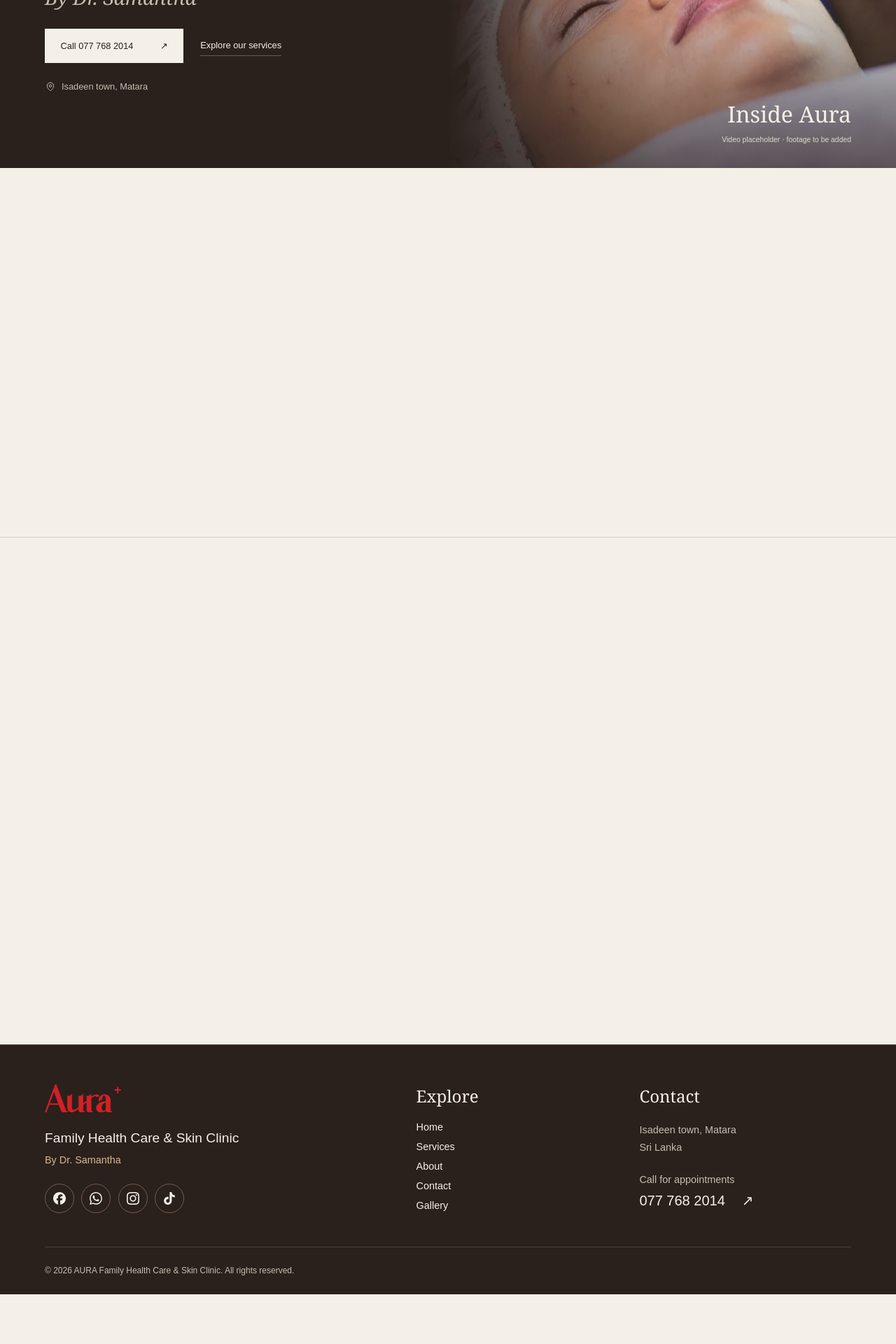
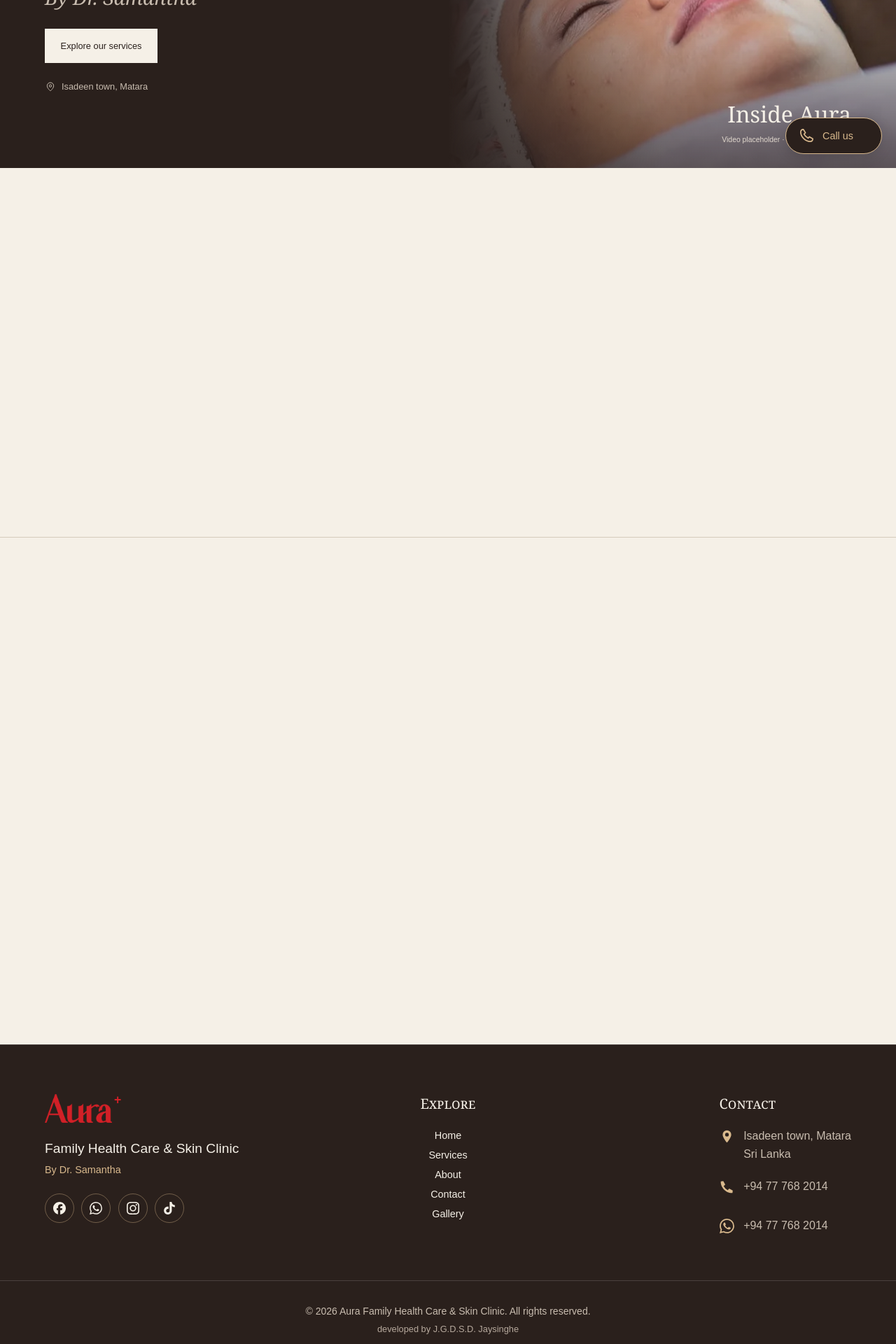
Before and after one commit to sahandha444/Aura-Skin-Clinic, a Next.js app in the folder aura-skin-clinic-app/: page / in a window 1280 px wide. Shown: the part 560-2480 px from the top of the page at 70% size. Before the commit the page ends 2409 px from the top, so only its background shows below. Built offline with nearby package versions, Linux system fonts and the light colour scheme.

Commit message:
Initial commit

```diff
--- /dev/null
+++ b/aura-skin-clinic-app/app/floating-contact.tsx
@@ -0,0 +1,34 @@
+"use client";
+
+import { useEffect, useState } from "react";
+import { WhatsAppIcon } from "./footer-socials";
+
+export default function FloatingContact() {
+  const [visible, setVisible] = useState(false);
+
+  useEffect(() => {
+    let timer: ReturnType<typeof setTimeout>;
+    const reveal = () => { timer = setTimeout(() => setVisible(true), 1000); };
+    if (document.readyState === "complete") reveal();
+    else window.addEventListener("load", reveal, { once: true });
+    return () => {
+      clearTimeout(timer);
+      window.removeEventListener("load", reveal);
+    };
+  }, []);
+
+  if (!visible) return null;
+
+  return (
+    <aside className="floating-contact" aria-label="Contact Aura">
+      <a className="floating-contact-whatsapp" href="https://wa.me/94777682014" target="_blank" rel="noopener noreferrer" aria-label="Message Aura on WhatsApp" title="Message on WhatsApp">
+        <WhatsAppIcon />
+        <span>WhatsApp</span>
+      </a>
+      <a className="floating-contact-call" href="tel:+94777682014" aria-label="Call Aura on 077 768 2014" title="Call 077 768 2014">
+        <svg viewBox="0 0 24 24" width="22" height="22" fill="none" stroke="currentColor" strokeWidth="1.8" strokeLinecap="round" strokeLinejoin="round" aria-hidden="true"><path d="m7 3 3 5-2 2a15 15 0 0 0 6 6l2-2 5 3c0 3-2 4-4 4C10 21 3 14 3 7c0-2 1-4 4-4Z" /></svg>
+        <span>Call us</span>
+      </a>
+    </aside>
+  );
+}
--- a/aura-skin-clinic-app/app/footer-socials.tsx
+++ b/aura-skin-clinic-app/app/footer-socials.tsx
@@ -20,6 +20,11 @@ const socialLinks: { label: string; href: string | null; path: string }[] = [
     "path": "M12.525.02c1.31-.02 2.61-.01 3.91-.02.08 1.53.63 3.09 1.75 4.17 1.12 1.11 2.7 1.62 4.24 1.79v4.03c-1.44-.05-2.89-.35-4.2-.97-.57-.26-1.1-.59-1.62-.93-.01 2.92.01 5.84-.02 8.75-.08 1.4-.54 2.79-1.35 3.94-1.31 1.92-3.58 3.17-5.91 3.21-1.43.08-2.86-.31-4.08-1.03-2.02-1.19-3.44-3.37-3.65-5.71-.02-.5-.03-1-.01-1.49.18-1.9 1.12-3.72 2.58-4.96 1.66-1.44 3.98-2.13 6.15-1.72.02 1.48-.04 2.96-.04 4.44-.99-.32-2.15-.23-3.02.37-.63.41-1.11 1.04-1.36 1.75-.21.51-.15 1.07-.14 1.61.24 1.64 1.82 3.02 3.5 2.87 1.12-.01 2.19-.66 2.77-1.61.19-.33.4-.67.41-1.06.1-1.79.06-3.57.07-5.36.01-4.03-.01-8.05.02-12.07z"
   }
 ];
+
+export function WhatsAppIcon() {
+  const whatsapp = socialLinks.find(link => link.label === "WhatsApp")!;
+  return <svg viewBox="0 0 24 24" width="21" height="21" fill="currentColor" aria-hidden="true"><path d={whatsapp.path} /></svg>;
+}
 
 export default function FooterSocials() {
   return (
--- a/aura-skin-clinic-app/app/footer.tsx
+++ b/aura-skin-clinic-app/app/footer.tsx
@@ -1,6 +1,6 @@
 import Image from "next/image";
 import Link from "next/link";
-import FooterSocials from "./footer-socials";
+import FooterSocials, { WhatsAppIcon } from "./footer-socials";
 import logo from "../public/logo/aura-wordmark.png";
 
 export default function Footer() {
@@ -28,18 +28,25 @@ export default function Footer() {
 
         <div className="footer-contact">
           <h2>Contact</h2>
-          <address>
-            Isadeen town, Matara<br />
-            Sri Lanka
+          <address className="footer-contact-list">
+            <a className="footer-contact-item footer-contact-location" href="https://www.google.com/maps/search/?api=1&query=AURA+Family+Health+Care+Skin+Clinic+Isadeen+Town+Matara" target="_blank" rel="noopener noreferrer" aria-label="Find Aura in Isadeen town, Matara on Google Maps">
+              <svg viewBox="0 0 24 24" width="21" height="21" fill="currentColor" aria-hidden="true"><path d="M12 2a7 7 0 0 0-7 7c0 5 7 13 7 13s7-8 7-13a7 7 0 0 0-7-7Zm0 10a3 3 0 1 1 0-6 3 3 0 0 1 0 6Z" /></svg>
+              <span>Isadeen town, Matara<br />Sri Lanka</span>
+            </a>
+            <a className="footer-contact-item" href="tel:+94777682014" aria-label="Call Aura on +94 77 768 2014">
+              <svg viewBox="0 0 24 24" width="21" height="21" fill="currentColor" aria-hidden="true"><path d="m6.6 10.8 2.6-2.6L6 2.5 2 3c-1 9.7 9.3 20 19 19l.5-4-5.7-3.2-2.6 2.6a17 17 0 0 1-6.6-6.6Z" /></svg>
+              <span>+94 77 768 2014</span>
+            </a>
+            <a className="footer-contact-item" href="https://wa.me/94777682014" target="_blank" rel="noopener noreferrer" aria-label="WhatsApp Aura on +94 77 768 2014">
+              <WhatsAppIcon />
+              <span>+94 77 768 2014</span>
+            </a>
           </address>
-          <p>Call for appointments</p>
-          <a className="footer-phone" href="tel:+94777682014">
-            077 768 2014 <span aria-hidden="true">↗</span>
-          </a>
         </div>
       </div>
       <div className="footer-bottom">
-        <p>© 2026 AURA Family Health Care &amp; Skin Clinic. All rights reserved.</p>
+        <p>© 2026 Aura Family Health Care &amp; Skin Clinic. All rights reserved.</p>
+        <p className="footer-developer">developed by <a href="https://www.linkedin.com/in/sahan-jayasinghe-9378472a9/" target="_blank" rel="noopener noreferrer">J.G.D.S.D. Jaysinghe</a></p>
       </div>
     </footer>
   );
--- a/aura-skin-clinic-app/app/globals.css
+++ b/aura-skin-clinic-app/app/globals.css
@@ -513,18 +513,27 @@ h1, h2 { font-family: var(--display); font-weight: 400; }
 }
 
 .site-footer {
-  padding: 3.5rem var(--margin) 1.5rem;
+  --footer-content-width: 76rem;
+  padding: clamp(3.5rem, 5.5vw, 6.25rem) var(--margin) 2.5rem;
   border-top: 1px solid #ffffff26;
   background: var(--ink);
   color: var(--ivory);
 }
 .footer-columns {
   display: grid;
-  grid-template-columns: 1.5fr .8fr 1fr;
-  gap: clamp(2rem, 6vw, 7rem);
-  padding-bottom: 3rem;
+  grid-template-columns: minmax(0, 1fr) max-content minmax(0, 1fr);
+  align-items: start;
+  max-width: var(--footer-content-width);
+  margin-inline: auto;
+  gap: clamp(2rem, 3vw, 3rem);
+  padding-bottom: 3.5rem;
 }
-.footer-brand { max-width: 34ch; align-self: center; }
+.footer-brand { max-width: 38ch; align-self: start; }
+@media (min-width: 1001px) {
+  .footer-brand { justify-self: start; }
+  .footer-links { justify-self: center; }
+  .footer-contact { justify-self: end; }
+}
 .footer-brand p, .footer-contact p, .footer-contact address {
   color: var(--muted);
   font-size: .9rem;
@@ -542,30 +551,47 @@ h1, h2 { font-family: var(--display); font-weight: 400; }
 .footer-brand p:last-child { margin: 0; }
 .site-footer h2 {
   margin: 0 0 1.25rem;
-  font-size: 1.5rem;
+  font-size: 1.25rem;
+  font-weight: 400;
+  font-variant: small-caps;
 }
 .footer-links {
   display: flex;
   flex-direction: column;
-  align-items: flex-start;
+  align-items: center;
+  text-align: center;
   gap: .75rem;
 }
-.footer-links h2 { margin-bottom: .5rem; }
+.footer-links h2 { margin-bottom: .75rem; }
 .footer-links a, .footer-bottom a { font-size: .9rem; }
 .site-footer a:hover { color: var(--gold); }
 .footer-contact address { font-style: normal; }
-.footer-contact p { margin: 1.25rem 0 .25rem; }
-.footer-phone { display: inline-flex; align-items: center; gap: 1.5rem; font-size: 1.25rem; }
+.footer-contact h2 { font-variant: small-caps; }
+.footer-contact-list { display: grid; gap: .75rem; }
+.footer-contact-item { display: flex; align-items: flex-start; gap: .85rem; font-size: 1rem; line-height: 1.6; }
+.footer-contact-item svg { flex: 0 0 21px; color: var(--gold); margin-top: .15rem; }
+.footer-contact-list a { min-height: 44px; align-items: center; }
+.footer-contact-list a svg { margin-top: 0; }
+.footer-contact-list .footer-contact-location { align-items: flex-start; }
+.footer-contact-list .footer-contact-location svg { margin-top: .2rem; }
 .footer-bottom {
   display: flex;
-  justify-content: space-between;
+  flex-direction: column;
   align-items: center;
-  flex-wrap: wrap;
-  gap: 1rem;
-  padding-top: 1.5rem;
+  text-align: center;
+  margin-inline: calc(-1 * var(--margin));
+  gap: .3rem;
+  padding: 2rem var(--margin) 0;
   border-top: 1px solid #ffffff26;
 }
-.footer-bottom p { margin: 0; color: var(--muted); font-size: .75rem; line-height: 1.6; }
+.footer-bottom p { margin: 0; color: var(--muted); font-size: .875rem; line-height: 1.6; }
+.footer-bottom .footer-developer { color: #b6a99d; font-size: .8rem; }
+.footer-bottom .footer-developer a { font-size: inherit; text-decoration: underline; text-decoration-color: transparent; text-underline-offset: .25em; }
+.footer-bottom .footer-developer a:is(:hover, :focus-visible) { color: var(--gold); text-decoration-color: currentColor; }
+@media (min-width: 801px) and (max-width: 1000px) {
+  .footer-columns { grid-template-columns: 1fr 1fr; gap: 2.5rem; padding-bottom: 3rem; }
+  .footer-brand { grid-column: 1 / -1; }
+}
 @media (max-width: 700px) {
   .footer-columns { grid-template-columns: 1fr 1fr; gap: 2rem; }
   .footer-brand { grid-column: 1 / -1; }
@@ -761,7 +787,7 @@ main, .hero-copy, .introduction-copy, .doctor-copy, .treatment-description, .con
 
 /* A more focused homepage and compact footer on phones and small tablets. */
 @media (max-width: 800px) {
-  .home-hero { grid-template-rows: auto auto; padding-bottom: 1.5rem; }
+  .home-hero { grid-template-rows: auto auto; padding-bottom: 0; }
   .hero-copy { padding: 2.25rem var(--margin) 1.5rem; text-align: center; }
   .clinic-name { margin-left: 0; font-size: clamp(5rem, 22vw, 8rem); line-height: 1; }
   .family-care { margin-top: .85rem; font-size: clamp(1.25rem, 4.5vw, 1.75rem); }
@@ -771,9 +797,9 @@ main, .hero-copy, .introduction-copy, .doctor-copy, .treatment-description, .con
   .hero-actions .button { justify-content: center; min-height: 50px; font-size: 1rem; border-radius: .3rem; }
   .hero-actions .text-link { align-self: center; display: inline-flex; align-items: center; font-size: .95rem; }
   .hero-location { justify-content: center; margin-top: 1.25rem; }
-  .hero-video { width: calc(100% - 2 * var(--margin)); max-width: 40rem; aspect-ratio: 4 / 3; min-height: 0; justify-self: center; border-radius: .75rem; }
+  .hero-video { width: 100%; max-width: none; aspect-ratio: 4 / 3; min-height: 0; justify-self: stretch; border-radius: 0; }
   .hero-video > img { object-position: 60% center; }
-  .hero-video::after { background: linear-gradient(0deg, #2a201cd9, #2a201c10 65%); }
+  .hero-video::after { background: linear-gradient(180deg, var(--ink), #2a201c80 18%, transparent 50%), linear-gradient(0deg, #2a201cd9, transparent 45%); }
   .hero-video figcaption { left: 1.25rem; right: 1.25rem; bottom: 1.25rem; text-align: left; font-size: 1.5rem; }
   .film-status { font-size: .75rem; line-height: 1.5; }
   .home-introduction { grid-template-areas: "copy copy" "woman man"; gap: 2rem 1rem; padding: 3rem var(--margin) 2rem; }
@@ -790,30 +816,49 @@ main, .hero-copy, .introduction-copy, .doctor-copy, .treatment-description, .con
   .doctor-name { font-size: 1.2em; }
   .doctor-copy .button { justify-self: center; width: 100%; max-width: 21rem; min-width: 0; min-height: 48px; padding: .85rem 1rem; font-size: 1rem; border-radius: .3rem; }
   .site-footer { padding: 2.5rem var(--margin) max(1.5rem, env(safe-area-inset-bottom)); }
-  .footer-columns { grid-template-columns: 1fr; grid-template-areas: "brand" "contact" "links"; gap: 1.75rem; padding-bottom: 1.75rem; }
-  .footer-brand { grid-area: brand; width: 100%; max-width: none; text-align: center; }
+  .footer-columns { grid-template-columns: 1fr; grid-template-areas: "brand" "contact" "links"; gap: 1.75rem; min-height: 0; padding-bottom: 1.75rem; }
+  .footer-brand { grid-area: brand; width: 100%; max-width: none; padding-right: 0; text-align: center; }
   .footer-brand .wordmark img { width: 112px; }
   .footer-brand .footer-clinic-name { max-width: 26ch; margin: 1rem auto .25rem; font-size: 1.1rem; line-height: 1.5; }
   .footer-brand .footer-doctor { font-size: .95rem; }
   .footer-brand .footer-socials { justify-content: center; margin-top: 1.25rem; gap: .8rem; }
   .site-footer .footer-socials a { width: 46px; height: 46px; }
-  .footer-contact { grid-area: contact; padding-block: 1.5rem; border-block: 1px solid #ffffff1c; text-align: center; }
-  .footer-contact h2 { margin-bottom: .75rem; font-size: 1.35rem; }
+  .footer-contact { grid-area: contact; padding-block: 1.5rem; border-block: 1px solid #ffffff1c; text-align: left; }
+  .footer-contact h2 { max-width: 22rem; margin: 0 auto 1.25rem; font-size: 1.35rem; }
   .footer-contact address { font-size: 1rem; line-height: 1.7; }
-  .footer-contact p { margin: 1rem 0 .25rem; font-size: .875rem; }
-  .footer-phone { min-height: 48px; gap: .75rem; font: 400 1.75rem/1.3 var(--display); }
-  .footer-links { grid-area: links; display: grid; grid-template-columns: repeat(3, minmax(0, 1fr)); gap: .25rem .5rem; justify-items: center; }
+  .footer-contact-list { width: 100%; max-width: 22rem; margin-inline: auto; }
+  .footer-links { grid-area: links; display: grid; grid-template-columns: repeat(3, minmax(0, 1fr)); gap: .25rem .5rem; padding-right: 0; justify-items: center; }
   .footer-links h2 { grid-column: 1 / -1; margin: 0 0 .5rem; font-size: 1.35rem; }
   .footer-links a { justify-content: center; width: 100%; min-height: 44px; font-size: .95rem; }
   .footer-bottom { display: block; padding-top: 1.5rem; text-align: center; }
   .footer-bottom p { max-width: 38ch; margin-inline: auto; font-size: .8rem; line-height: 1.8; }
+  .footer-bottom .footer-developer { margin-top: .4rem; }
 }
 @media (min-width: 481px) and (max-width: 800px) {
   .home-introduction .campaign-portrait { max-width: 13rem; }
-  .hero-video { max-width: 34rem; aspect-ratio: 16 / 10; }
+  .hero-video { aspect-ratio: 16 / 10; }
 }
 @media (max-width: 360px) {
   .hero-copy { padding-top: 1.75rem; }
   .home-introduction { column-gap: .5rem; }
   .footer-links { grid-template-columns: repeat(2, minmax(0, 1fr)); }
 }
+
+/* Contact shortcuts appear one second after the initial page load. */
+.floating-contact { position: fixed; right: max(1.25rem, env(safe-area-inset-right)); bottom: max(1.25rem, env(safe-area-inset-bottom)); z-index: 20; display: grid; gap: .65rem; }
+.floating-contact a { display: flex; align-items: center; gap: .7rem; min-height: 52px; padding: .85rem 1.1rem; border: 1px solid #ffffff33; border-radius: 2rem; color: #fff; box-shadow: 0 4px 18px #00000026; font-size: .9rem; animation: contact-slide-in 650ms cubic-bezier(.16, 1, .3, 1) both; transition: box-shadow 200ms ease, filter 200ms ease; }
+.floating-contact .floating-contact-whatsapp { background: var(--bronze); color: var(--ivory); border-color: var(--gold); }
+.floating-contact .floating-contact-call { background: var(--ink); color: var(--gold); border-color: var(--gold); }
+.floating-contact a svg { flex-shrink: 0; width: 23px; height: 23px; }
+.floating-contact a:is(:hover, :focus-visible) { filter: brightness(1.12); box-shadow: 0 6px 22px #00000040; }
+@keyframes contact-slide-in { from { opacity: 0; transform: translateX(calc(100% + 2rem)); } to { opacity: 1; transform: translateX(0); } }
+@media (max-width: 600px) {
+  .floating-contact { left: max(1rem, env(safe-area-inset-left)); right: max(1rem, env(safe-area-inset-right)); bottom: max(1rem, env(safe-area-inset-bottom)); display: flex; justify-content: space-between; pointer-events: none; }
+  .floating-contact a { width: 52px; height: 52px; justify-content: center; padding: 0; border-radius: 50%; pointer-events: auto; }
+  .floating-contact a span { display: none; }
+  .floating-contact .floating-contact-whatsapp { background: var(--ink); color: var(--gold); animation-name: contact-slide-from-left; }
+}
+@keyframes contact-slide-from-left { from { opacity: 0; transform: translateX(calc(-100% - 2rem)); } to { opacity: 1; transform: translateX(0); } }
+@media (prefers-reduced-motion: reduce) {
+  .floating-contact a { animation: none; transition: none; }
+}
--- a/aura-skin-clinic-app/app/layout.tsx
+++ b/aura-skin-clinic-app/app/layout.tsx
@@ -1,6 +1,7 @@
 import type { Metadata } from "next";
 import SiteHeader from "./site-header";
 import Footer from "./footer";
+import FloatingContact from "./floating-contact";
 import "./globals.css";
 
 export const metadata: Metadata = { title: "Aura Family Health Care & Skin Clinic" };
@@ -12,6 +13,7 @@ export default function RootLayout({ children }: { children: React.ReactNode })
         <SiteHeader />
         <main>{children}</main>
         <Footer />
+        <FloatingContact />
       </body>
     </html>
   );
--- a/aura-skin-clinic-app/app/page.tsx
+++ b/aura-skin-clinic-app/app/page.tsx
@@ -17,10 +17,7 @@ export default function Home() {
           </h1>
           <p className="doctor-credit">By Dr. Samantha</p>
           <div className="hero-actions">
-            <a className="button button-cream" href="tel:+94777682014">
-              Call 077 768 2014 <span aria-hidden="true">↗</span>
-            </a>
-            <Link className="text-link" href="/services">Explore our services</Link>
+            <Link className="button button-cream" href="/services">Explore our services</Link>
           </div>
           <p className="hero-location">
             <svg width="16" height="16" viewBox="0 0 24 24" fill="none" stroke="currentColor" strokeWidth="1.5" aria-hidden="true">
```
